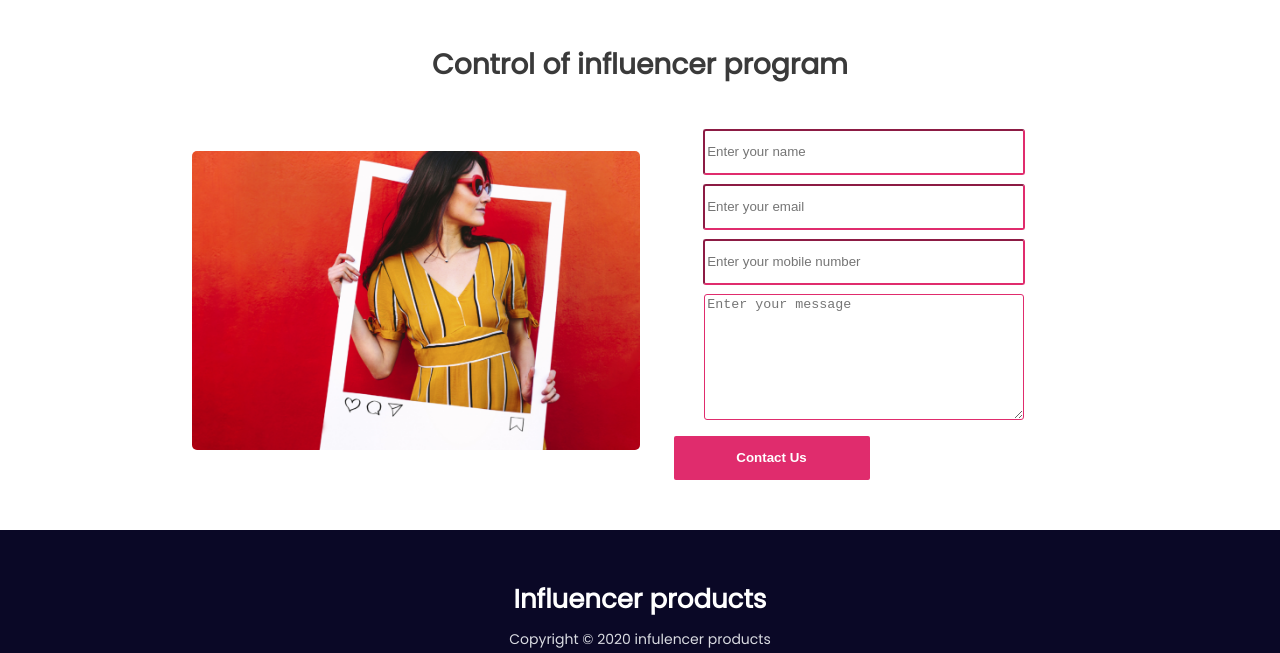
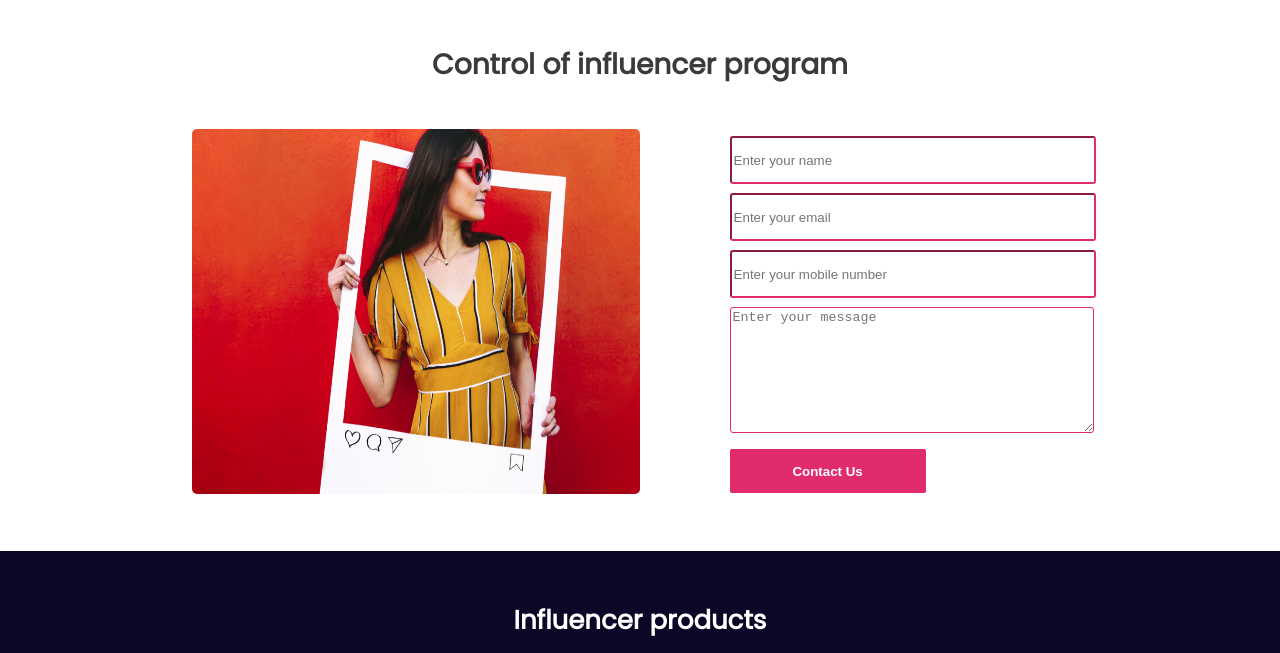
Before and after one commit to soumik9/mission2022-sceond-assignment, a plain HTML site: page index.html in a window 1280 px wide. Shown: the part 2400-3053 px from the top of the page. Drawn offline with Linux system fonts and the light colour scheme.

Commit message:
customized section re-arranged

```diff
--- a/css/style.css
+++ b/css/style.css
@@ -215,29 +215,32 @@ Customized/5th Section Styles Start
 .contents{
     display: flex;
     align-items: center;
+    justify-content: space-between;
+}
+.customized-left-content{
+    width: 50%;
 }
 .customized-left-content img{
     width: 100%;
+    height: 365px;
     border-radius: 5px;
 }
 .customized-right-content{
-    text-align: center;
+    width: 40%;
 }
 .customized-right-content input, textarea{
-    width: 70%;
+    width: 100%;
     margin-bottom: 9px;
     border-color: var(--main-color);
     outline: none;
     border-radius: 3px;
 }
 .customized-right-content input{
-    height: 40px;
+    height: 42px;
 }
 .customized-right-content button{
     border: none;
-    margin-right: 185px;
     border-radius: 2px;
-
 }
 /*============================*\
 Customized/5th Section Styles End
@@ -436,7 +439,7 @@ Tablet Decive 481px-768px Styles Start
 
     /*====== customized section styles =========*/
     .customized-left-content img{
-        height: 100%;
+        height: 220px;
     }
     .customized-right-content{
         padding-left: 30px;
@@ -447,9 +450,6 @@ Tablet Decive 481px-768px Styles Start
         height: 28px;
         margin-bottom: 8px;
     }
-    .customized-right-content button{
-        padding: 6px 10px;
-    }
     /*====== customized section styles =========*/
 }
 /*====================================*\
--- a/index.html
+++ b/index.html
@@ -268,16 +268,19 @@
                 <h1>Control of influencer program</h1>
             </div>
             <div class="contents">
-                <div class="customized-left-content half-width">
+                <div class="customized-left-content">
                     <img src="images/influ.png" alt="">
                 </div>
-                <div class="customized-right-content half-width">
+                <div class="customized-right-content">
                     <form action="">
                         <input type="text" placeholder="Enter your name"> <br>
                         <input type="email" placeholder="Enter your email"> <br>
                         <input type="text" placeholder="Enter your mobile number"> <br>
                         <textarea name="" id="" cols="30" rows="8" placeholder="Enter your message"></textarea> <br>
-                        <button type="submit" class="btn">Contact Us</button>
+                        <div class="cst-btn">
+                            <button type="submit" class="btn">Contact Us</button>
+                        </div>
+
                     </form>
                 </div>
             </div>
```
